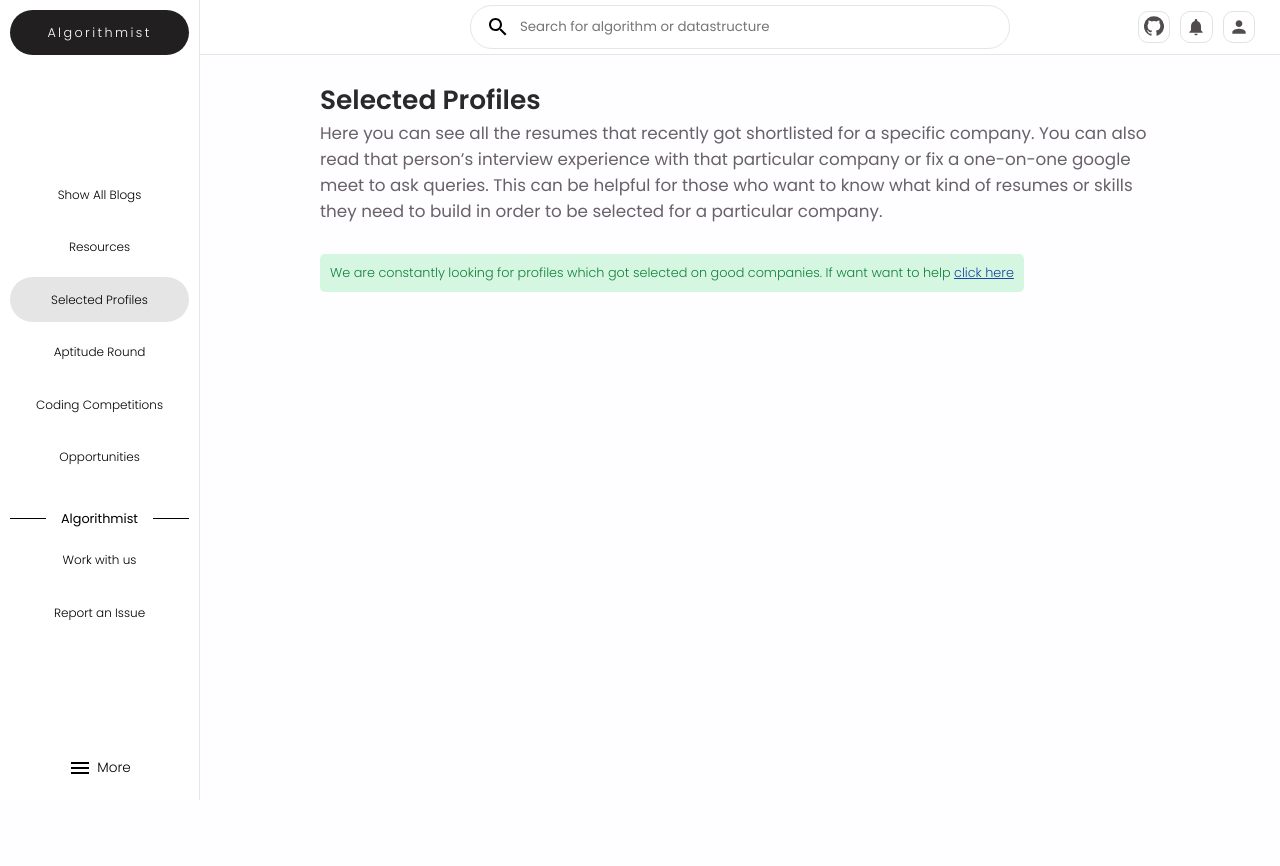
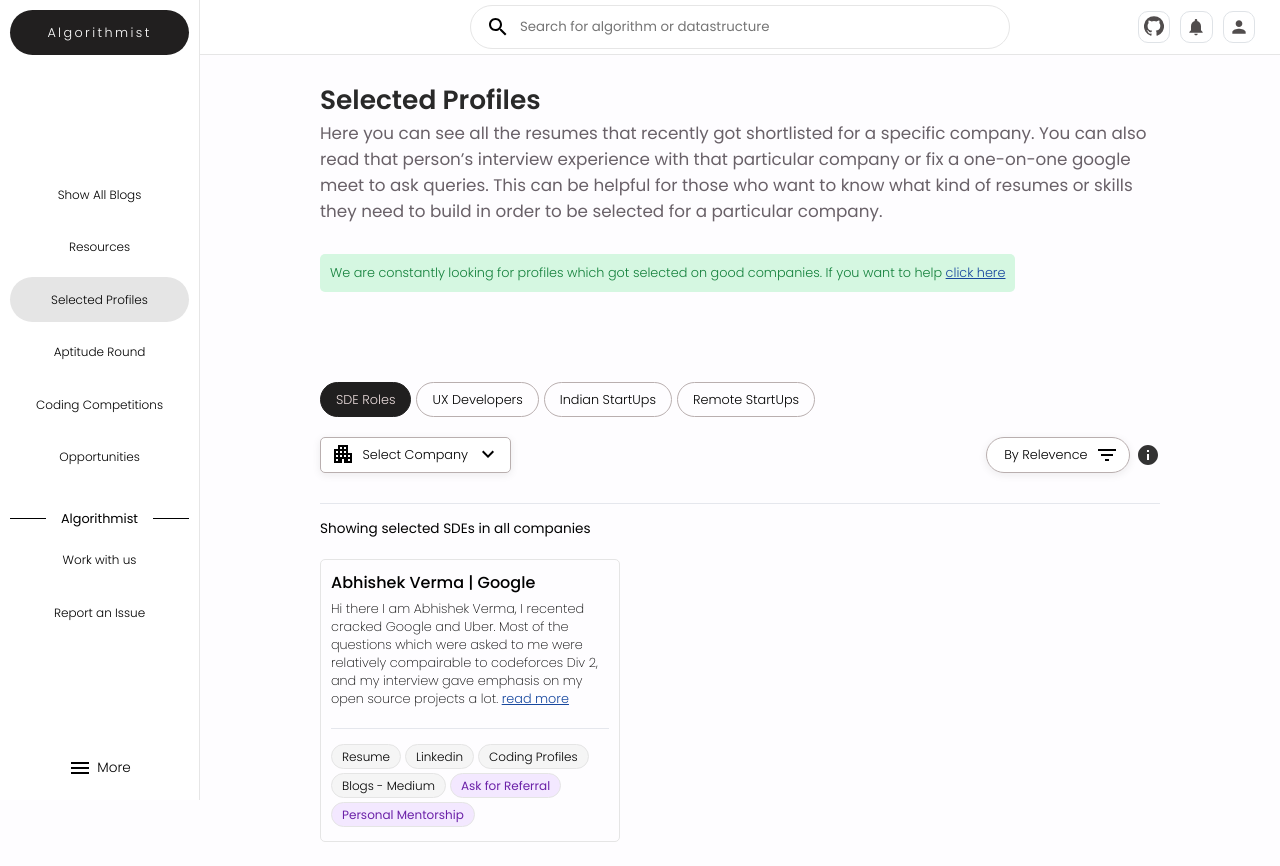
Before and after one commit to Algolisted-Org/AlgoListed, a React (Create React App) app in the folder client/: page /selected-profiles in a window 1280 px wide. Shown: the top 866 px of the page. Before the commit the page ends 800 px from the top, so only its background shows below. Built offline with nearby package versions, Linux system fonts and the light colour scheme; a web font is replaced by a local one.

Commit message:
selected profiles update

```diff
--- a/client/src/Screen/SelectedProfiles.js
+++ b/client/src/Screen/SelectedProfiles.js
@@ -2,6 +2,10 @@
 import styled from 'styled-components'
 import CCHeader from '../Components/CCHeader'
 import LeftMenu from '../Components/LeftMenu'
+import FilterListIcon from '@material-ui/icons/FilterList';
+import InfoIcon from '@material-ui/icons/Info';
+import ApartmentIcon from '@material-ui/icons/Apartment';
+import ExpandMoreIcon from '@material-ui/icons/ExpandMore';
 
 const SelectedProfiles = () => {
     return (
@@ -23,9 +27,56 @@
                     <div className="message">
                         <div className="icon"></div>
                         <div className="text">
-                            We are constantly looking for profiles which got selected on good companies. If want want to help <a href="/">click here</a>
+                            We are constantly looking for profiles which got selected on good companies. If you want to help <a href="/">click here</a>
                         </div>
                     </div>
+
+                    <Filters>
+                      <div className='filter selected'>SDE Roles</div>
+                      <div className='filter'>UX Developers</div>
+                      <div className='filter'>Indian StartUps</div>
+                      <div className='filter'>Remote StartUps</div>
+                    </Filters>
+
+                    <SearchHelper>
+                      <div className="box select-box">
+                        <div className="icon-1"><ApartmentIcon/></div>
+                        <div className="text">Select Company</div>
+                        <div className="icon-1"><ExpandMoreIcon/></div>
+                      </div>
+                      <div className='box filter-box'>
+                        <div className='text'>By Relevence</div>
+                        <FilterListIcon />
+                      </div>
+                      <InfoIcon className='info-icon' style={{ fill: '#333' }} />
+                    </SearchHelper>
+
+                    <div className="full-width-line"></div>
+
+                    <SearchResults>
+                      <div className="current-search">Showing selected SDEs in all companies</div>
+                      <div className="all-profiles-container">
+                        <div className="profile-card">
+                          <div className="card-header">Abhishek Verma | Google</div>
+                          <div className="exp-desc">
+                            Hi there I am Abhishek Verma, I recented cracked Google and Uber. Most of the questions which
+                            were asked to me were relatively compairable to codeforces Div 2, and my interview gave emphasis
+                            on my open source projects a lot.{" "}<a href="/">read more</a>
+                          </div>
+
+                          <div className="full-width-line"></div>
+
+                          <div className="btns">
+                            <button className="default-btn">Resume</button>
+                            <button className="default-btn">Linkedin</button>
+                            <button className="default-btn">Coding Profiles</button>
+                            <button className="default-btn">Blogs - Medium</button>
+                            <button className="default-btn highlight">Ask for Referral</button>
+                            <button className="default-btn highlight">Personal Mentorship</button>
+                          </div>
+                        </div>
+                      </div>
+                    </SearchResults>
                 </div>
             </Container>
         </GrandContainer>
@@ -124,3 +175,140 @@
       }
     }
 `
+
+const Filters = styled.div`
+  display: flex;
+  flex-wrap: wrap;
+  margin: 80px 0 10px 0;
+
+  .filter {
+    padding: 7.5px 15px;
+    font-size: 0.8rem;
+    border: 1px solid #b9afaf;
+    border-radius: 500px;
+    margin: 0px 5px 5px 0px;
+    font-weight: 300;
+
+    &:hover {
+      border-color: #201f1f;
+      background-color: #201f1f;
+      color: #ebdddd;
+      transition-duration: 250ms;
+      cursor: pointer;
+    }
+  }
+
+  .selected {
+    /* background-color: #ded7d7;
+    color: #111; */
+    border-color: #201f1f;
+    background-color: #201f1f;
+    color: #ebdddd;
+  }
+`
+const SearchHelper = styled.div`
+  display: flex;
+  justify-content: space-between;
+  align-items: center;
+  margin: 15px 0 30px 0;
+  position: relative;
+  padding-right: 25px;
+
+  .box {
+    padding: 5px 10px;
+    height: 36px;
+    display: flex;
+    justify-content: space-between;
+    align-items: center;
+    background-color: white;
+    border: 1px solid #b9afaf;
+    box-shadow: rgb(28 28 28 / 8%) 0px 2px 8px;
+    margin-right: 5px;
+  }
+
+  .select-box{
+    border-radius: 5px;
+
+    .text {
+      font-size: 0.8rem;
+      font-weight: 300;
+      margin: 0 7.5px;
+    }
+
+    svg{
+      margin-bottom: -4px;
+    }
+  }
+
+  .filter-box{
+    border-radius: 100px;
+  }
+
+
+  .text {
+    font-size: 0.8rem;
+    font-weight: 300;
+    margin: 0 7.5px;
+  }
+
+  .info-icon{
+    position: absolute;
+    right: 0;
+  }
+`
+
+const SearchResults = styled.div`
+  margin-top: 15px;
+
+  .current-search{
+    font-size: 0.85rem;
+    font-weight: 400;
+  }
+
+  .all-profiles-container{
+    display: flex;
+    flex-wrap: wrap;
+    margin: 20px 0;
+
+    .profile-card{
+      width: 300px;
+      border: 1px solid #e5e5e5;
+      border-radius: 5px;
+      padding: 10px;
+
+
+      .card-header{
+        font-size: 1rem;
+        font-weight: 500;
+      }
+
+      .exp-desc{
+        font-size: 0.8rem;
+        font-weight: 200;
+        margin: 5px 0 20px 0;
+      }
+
+      .btns{
+        display: flex;
+        flex-wrap: wrap;
+        margin-top: 15px;
+
+        button{
+          padding: 2.5px 10px;
+          font-size: 0.75rem;
+          font-weight: 300;
+          margin: 0 4px 4px 0;
+          background-color: whitesmoke;
+          border: 1px solid #e5e5e5;
+        }
+
+        .highlight{
+          background-color: #f3e8ff;
+          color: rgb(107,33,168);
+          font-weight: 400;
+        }
+      }
+
+    }
+  }
+`
--- a/client/src/index.css
+++ b/client/src/index.css
@@ -26,6 +26,18 @@
   cursor: pointer;
 }
 
+.default-btn{
+  width: auto;
+  display: flex;
+  justify-content: center;
+  align-items: center;
+  background-color: lightpink;
+  border: none;
+  border-radius: 100px;
+  text-align: center;
+  cursor: pointer;
+}
+
 a{
   color: cornflowerblue;
   font-weight: 300;
@@ -36,6 +48,11 @@
   outline: none;
 }
 
+.full-width-line{
+  width: 100%;
+  height: 1px;
+  background-color: #e5e7ed;
+}
 /* ::-webkit-scrollbar{
   width: 0.75rem;
 }
```
